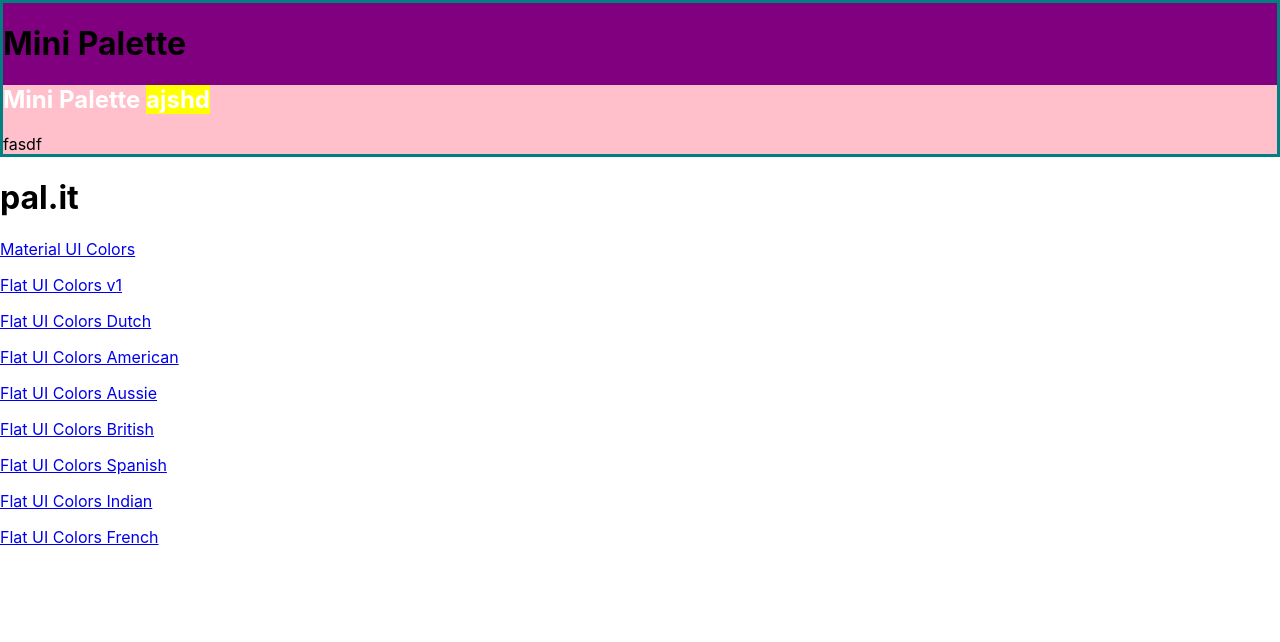
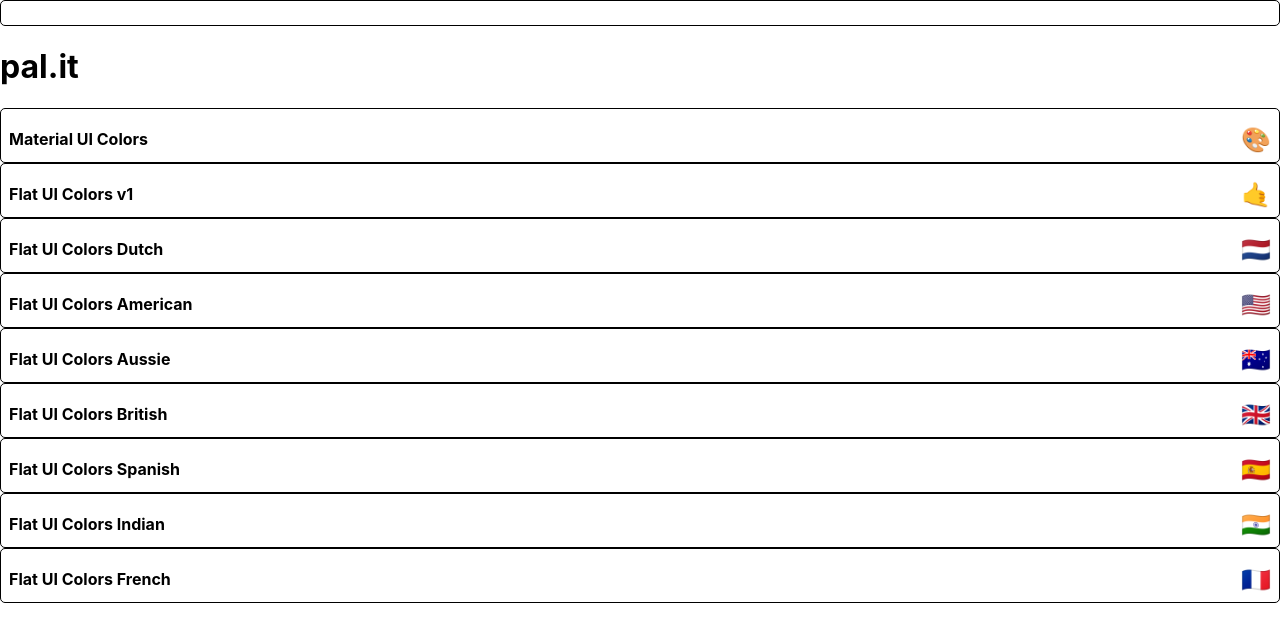
Before and after one commit to mnichols08/pal.it, a React (Create React App) app: page / in a window 1280 px wide. Shown: the top 642 px of the page. Built offline with nearby package versions, Linux system fonts and the light colour scheme.

Commit message:
Started to style Mini Palette component

```diff
--- a/src/components/mini-palette/index.jsx
+++ b/src/components/mini-palette/index.jsx
@@ -2,33 +2,44 @@
 import { withStyles } from '@material-ui/styles'
 
 const styles = {
-    main: {
-        backgroundColor: 'purple',
-        border: '3px solid teal'
+    root: {
+        backgroundColor: 'white',
+        border: '1px solid black',
+        borderRadius: '5px',
+        padding: '.5rem',
+        position: 'relative',
+        overflow: 'hidden',
+        '&:hover': {
+            cursor: 'pointer'
+        }
     },
-    secondary: {
-        backgroundColor: 'pink',
-        '& h1': {
-            color: 'white',
-            '& span': {
-                backgroundColor: 'yellow'
-            }
-        }
+    colors: {
+        backgroundColor: 'grey'
+    },
+    title: {
+        display: 'flex',
+        justifyContent: 'space-between',
+        alignItems: 'center',
+        margin: '0',
+        color: 'black',
+        paddingTop: '.5rem',
+        fontSize: '1rem',
+        position: 'relative'
+    },
+    emoji: {
+        marginLeft: '.5rem',
+        fontSize: '1.5rem'
     }
 }
 
 function MiniPalette(props) {
-    const { classes } = props
-    console.log(classes)
+    const { classes, paletteName, emoji } = props
     return (
-        <div className={classes.main}>
-            <h1>Mini Palette</h1>
-            <section className={classes.secondary}>
-                <h1>
-                    Mini Palette <span>ajshd</span>
-                </h1>
-                <span>fasdf</span>
-            </section>
+        <div className={classes.root}>
+          <div className={classes.colors} />
+          <h5 className={classes.title}>
+              {paletteName} <span className={classes.emoji}>{ emoji }</span>
+          </h5>
         </div>
     )
 }
--- a/src/components/palette-list/index.jsx
+++ b/src/components/palette-list/index.jsx
@@ -11,11 +11,7 @@
                 <MiniPalette />
                 <h1>pal.it</h1>
                 {palettes.map(palette => (
-                    <p>
-                        <Link to={`/palette/${palette.id}`}>
-                            { palette.paletteName }
-                        </Link>
-                    </p>
+                    <MiniPalette {...palette} />
                 ))}
             </div>
         )
```
